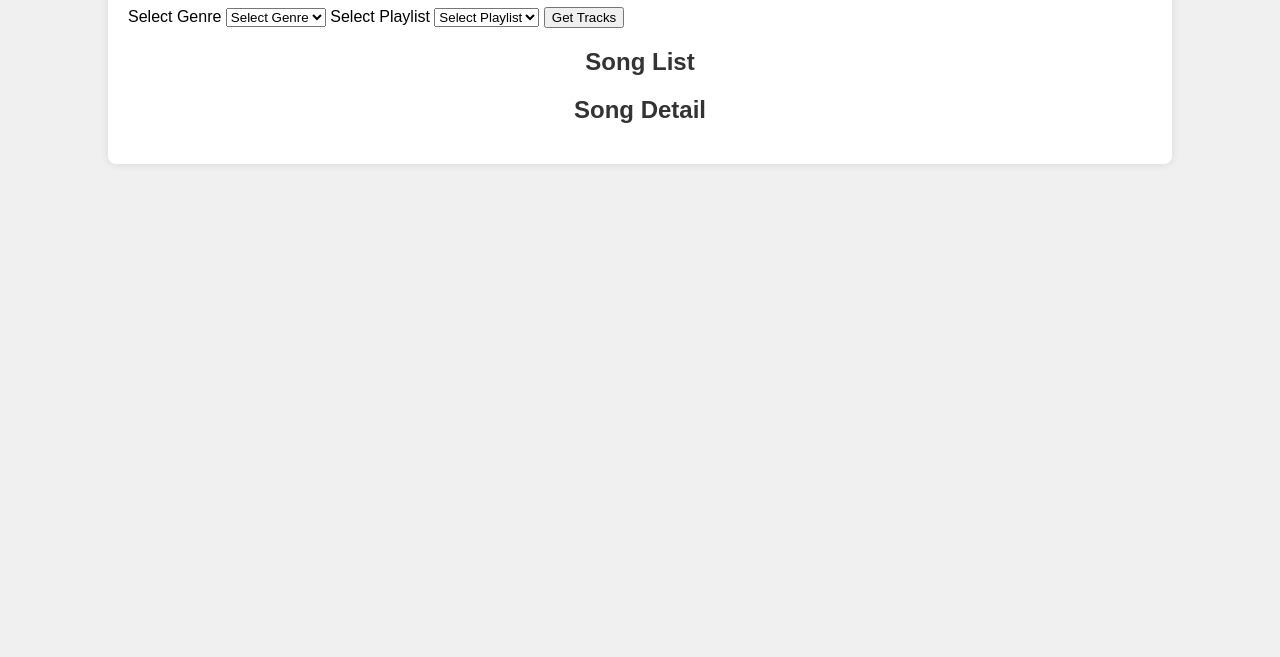
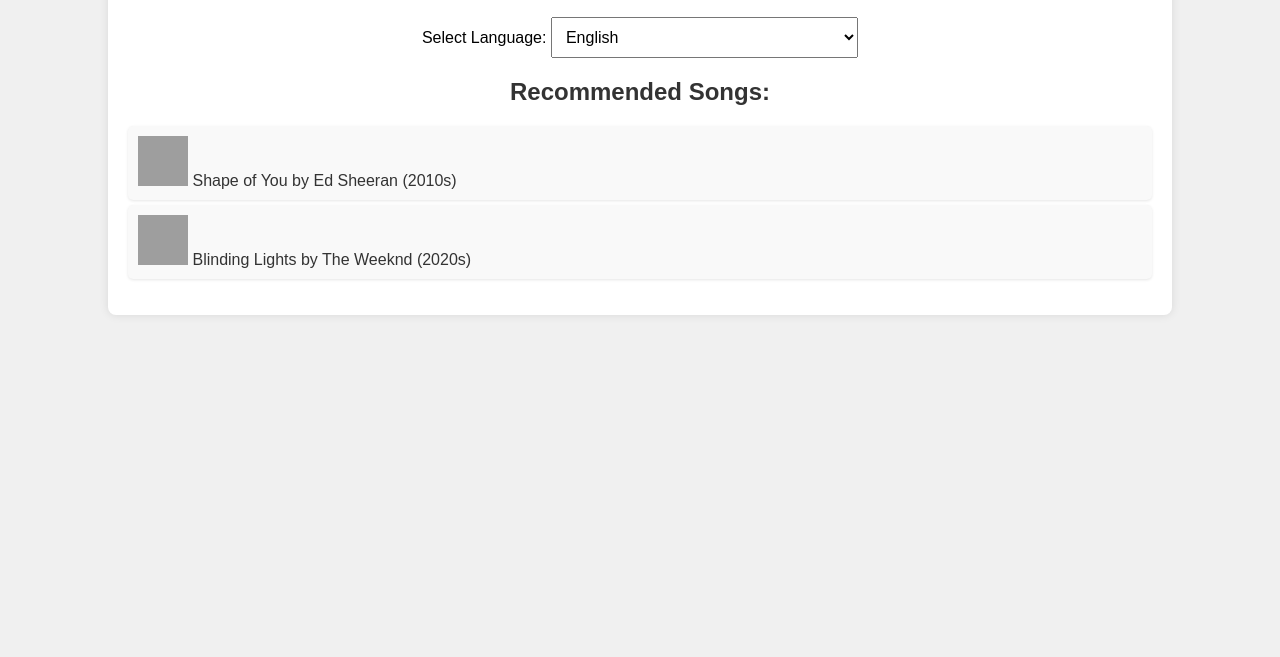
Before and after one commit to Sowmya7847/AI-personalized-music-, a plain HTML site: page index.html in a window 1280 px wide. Shown: the part 143-800 px from the top of the page. Drawn offline with Linux system fonts and the light colour scheme; grey boxes are pictures that could not be loaded.

Commit message:
Update index.html

```diff
--- a/index.html
+++ b/index.html
@@ -3,40 +3,30 @@
 <head>
     <meta charset="UTF-8">
     <meta name="viewport" content="width=device-width, initial-scale=1.0">
-    <title>Spotify Music Explorer</title>
+    <title>Regional Music Player</title>
     <link rel="stylesheet" href="styles.css">
 </head>
 <body>
     <div class="container">
-        <h1>Spotify Music Explorer</h1>
+        <h1 id="title">Regional Music Player</h1>
 
-        <!-- Genre Selection -->
-        <label for="select_genre">Select Genre</label>
-        <select id="select_genre">
-            <option value="">Select Genre</option>
-        </select>
+        <div class="language-selection">
+            <label for="language">Select Language:</label>
+            <select id="language" onchange="changeLanguage()">
+                <option value="en">English</option>
+                <option value="hi">हिंदी</option>
+                <option value="te">తెలుగు</option>
+            </select>
+        </div>
 
-        <!-- Playlist Selection -->
-        <label for="select_playlist">Select Playlist</label>
-        <select id="select_playlist">
-            <option value="">Select Playlist</option>
-        </select>
-
-        <!-- Submit Button -->
-        <button id="btn_submit">Get Tracks</button>
-
-        <!-- Song List -->
-        <h2>Song List</h2>
-        <div class="song-list"></div>
-
-        <!-- Song Detail -->
-        <h2>Song Detail</h2>
-        <div id="song-detail"></div>
-
-        <!-- Hidden Token Storage -->
-        <input type="hidden" id="hidden_token">
+        <div class="recommendations">
+            <h2 id="recommendationsTitle">Recommended Songs:</h2>
+            <ul id="songList">
+                <!-- Recommendations will be dynamically listed here -->
+            </ul>
+        </div>
     </div>
 
-    <script src="script.js"></script>
+    <script src="app.js"></script>
 </body>
 </html>
```
